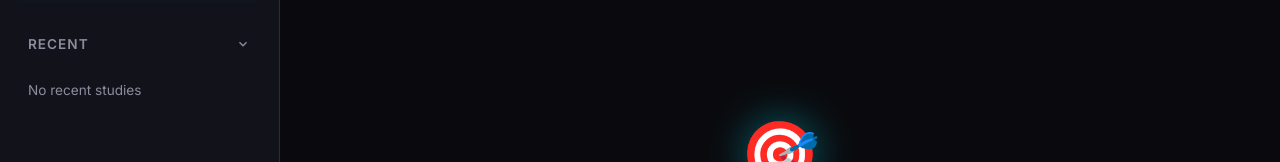
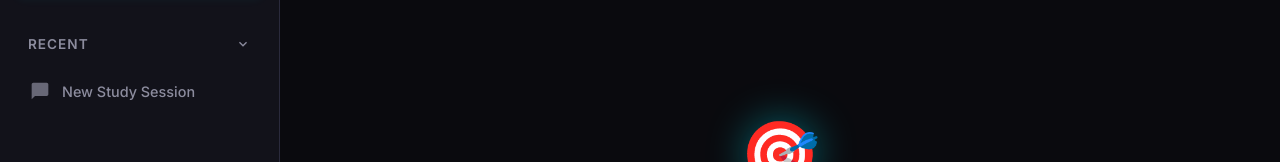
Before and after one commit to pragadish5207/study-lens-pro, a React (Vite) app: page / in a window 1280 px wide. Shown: the part 131-293 px from the top of the page. Built offline with nearby package versions, Linux system fonts and the light colour scheme.

Commit message:
Added chat history switching and auto-naming

```diff
--- a/src/App.css
+++ b/src/App.css
@@ -490,7 +490,7 @@ input:checked + .slider:before {
   display: flex;
   flex-direction: column;
   min-height: 100%;
-  justify-content: flex-end;
+  justify-content: flex-start;
 }
 
 /* --- EMPTY STATE (Greeting) --- */
--- a/src/App.jsx
+++ b/src/App.jsx
@@ -39,7 +39,9 @@ function App() {
 
   // --- HISTORY STATE (BUG FIX: Clean History) ---
   // Changed from the hardcoded array to an empty array [] so it starts fresh.
-  const [chatHistory, setChatHistory] = useState([]);
+  const [chatHistory, setChatHistory] = useState([
+    { id: 1, title: 'New Study Session', messages: [] }
+  ]);
   const [currentChatId, setCurrentChatId] = useState(1);
 
   // --- SETTINGS STATE ---
@@ -50,6 +52,20 @@ function App() {
 
   // --- MOCK PAPER STATE ---
   const [mockPaper, setMockPaper] = useState(null);
+  // --- AUTO-SAVE CHAT HISTORY & AUTO-NAMING ---
+  useEffect(() => {
+    setChatHistory(prev => prev.map(chat => {
+      if (chat.id === currentChatId) {
+        // Auto-generate title from your first message if it's a new session!
+        let newTitle = chat.title;
+        if (messages.length > 0 && chat.title === 'New Study Session') {
+          newTitle = messages[0].text.substring(0, 22) + '...';
+        }
+        return { ...chat, messages: messages, title: newTitle };
+      }
+      return chat;
+    }));
+  }, [messages, currentChatId]);
 
   // --- INITIALIZE AI ENGINE (BUG FIX: Loading Text) ---
   useEffect(() => {
@@ -79,16 +95,23 @@ function App() {
   const toggleSidebar = () => setIsSidebarOpen(!isSidebarOpen);
 
   const handleNewChat = () => {
-    const newId = chatHistory.length + 1;
-    setChatHistory([{ id: newId, title: 'New Study Session' }, ...chatHistory]);
+    const newId = Date.now(); // Creates a unique ID
+    setChatHistory([{ id: newId, title: 'New Study Session', messages: [] }, ...chatHistory]);
     setCurrentChatId(newId);
     setMessages([]); // Clear chat for new session
     setFiles([]); // Clear context
   };
 
   const handleSelectChat = (id) => {
-    setCurrentChatId(id);
-    // Future update: load messages specific to this session ID
+    // 1. Find the saved chat in our history
+    const targetChat = chatHistory.find(c => c.id === id);
+
+    // 2. If it exists, load its messages back to the screen!
+    if (targetChat) {
+      setCurrentChatId(id);
+      setMessages(targetChat.messages || []);
+      setFiles([]); // Clear any pending uploads so they don't leak into old chats
+    }
   };
 
   // --- FILE UPLOAD HANDLER ---
@@ -130,10 +153,18 @@ function App() {
 
     // Dynamic mode injection
     let modeInstructions = UNIVERSAL_INSTRUCTIONS;
-    if (studyMode === 'exam') modeInstructions += "\n- EXAM MODE: Focus heavily on high-weightage topics and past paper patterns.";
-    if (studyMode === 'revision') modeInstructions += "\n- REVISION MODE: Provide very short, 1-page summaries and bullet points.";
-    if (studyMode === 'cheat') modeInstructions += "\n- CHEAT MODE: Give direct, easy-to-understand answers with scoring tips.";
 
+    if (studyMode === 'exam') {
+      modeInstructions += "\n- EXAM MODE: Exams are near! Focus heavily on high-weightage topics. Always prefer easy-to-learn but high-scoring topics. Explain every concept in an easy-to-understand way, like you are teaching a fresher. Do not use complex jargon.";
+    }
+
+    if (studyMode === 'revision') {
+      modeInstructions += "\n- REVISION MODE: STRICT FORMATTING REQUIRED. You MUST use bullet points. Provide ONLY very short, 1-page summaries. Absolutely NO long paragraphs. Keep it incredibly brief and highly structured.";
+    }
+
+    if (studyMode === 'cheat') {
+      modeInstructions += "\n- CHEAT MODE: Give direct, no-nonsense answers with scoring tips. Prefer practical sums over heavy theory. If teaching a practical method, provide 3 types of practice sums (easy, medium, and hard). Give ONE sum at a time and wait for the user to solve it before moving to the next.";
+    }
     try {
       // 3. NEW FEATURE: Pass `isOnlineMode` to the AI Engine.
       // Now the engine knows whether to use your fast API key or the heavy local model.
--- a/src/components/ChatWorkspace.jsx
+++ b/src/components/ChatWorkspace.jsx
@@ -3,7 +3,6 @@ import React, { useEffect, useRef } from 'react';
 const ChatWorkspace = ({ messages, status, isEngineReady }) => {
   const messagesEndRef = useRef(null);
 
-  // Auto-scroll to the bottom when a new message appears
   const scrollToBottom = () => {
     messagesEndRef.current?.scrollIntoView({ behavior: 'smooth' });
   };
@@ -12,12 +11,20 @@ const ChatWorkspace = ({ messages, status, isEngineReady }) => {
     scrollToBottom();
   }, [messages]);
 
+  // 👈 THE NEW TRANSLATOR: Converts **text** to bold and \n to line breaks!
+  const formatText = (text) => {
+    if (!text) return null;
+    let htmlText = text
+      .replace(/\*\*(.*?)\*\*/g, '<strong style="color: var(--accent-alt); text-shadow: 0 0 5px rgba(176, 38, 255, 0.2);">$1</strong>') // Makes it bold and glowing purple!
+      .replace(/\n/g, '<br />'); // Fixes the spacing so it isn't one giant paragraph
+
+    return <span dangerouslySetInnerHTML={{ __html: htmlText }} />;
+  };
+
   return (
     <div className="chat-workspace">
-      {/* Main Chat Area */}
       <div className="chat-container">
         {messages.length === 0 ? (
-          // 1. BRANDING FIX: Replaced Gemini greeting with Study-Lens Pro premium greeting
           <div className="empty-state">
             <div className="premium-logo-placeholder">🎯</div>
             <h2 className="greeting-text">
@@ -26,14 +33,12 @@ const ChatWorkspace = ({ messages, status, isEngineReady }) => {
             <p className="sub-greeting">Your hybrid AI study environment is ready. Upload materials or ask a question to begin.</p>
           </div>
         ) : (
-          // Chat Bubbles
           <div className="messages-list">
             {messages.map((msg, index) => (
               <div
                 key={index}
                 className={`message-wrapper ${msg.role === 'user' ? 'user-message' : 'ai-message'}`}
               >
-                {/* 2. ICON FIX: Changed the AI Avatar to a "Lens/Eye" design */}
                 {msg.role === 'bot' && (
                   <div className="ai-avatar premium-avatar">
                     <svg width="24" height="24" viewBox="0 0 24 24" fill="currentColor">
@@ -41,23 +46,22 @@ const ChatWorkspace = ({ messages, status, isEngineReady }) => {
                     </svg>
                   </div>
                 )}
+                {/* 👈 USING THE TRANSLATOR HERE */}
                 <div className="message-content">
-                  {msg.text}
+                  {msg.role === 'bot' ? formatText(msg.text) : msg.text}
                 </div>
               </div>
             ))}
-            {/* Invisible div to help us scroll to the bottom */}
             <div ref={messagesEndRef} />
           </div>
         )}
 
-        {/* 3. STATUS FIX: Updated to listen for our new Hybrid Engine status text! */}
         {!isEngineReady ? (
           <div className="engine-status loading">
             <span className="status-dot"></span>
             <span>{status}</span>
           </div>
-        ) : status.includes("Thinking") ? ( // Now checks if the word "Thinking" is anywhere in the string!
+        ) : status.includes("Thinking") ? (
           <div className="engine-status thinking">
             <span className="status-pulse"></span>
             <span>{status}</span>
--- a/src/components/Engine.js
+++ b/src/components/Engine.js
@@ -87,8 +87,19 @@ export const getAIResponse = async (userInput, modeInstructions, studyContext, i
     // 2. Inject that exact name dynamically into the URL
     const apiUrl = `https://generativelanguage.googleapis.com/v1beta/${bestModelName}:generateContent?key=${apiKey}`;
 
-    // We combine your instructions, the PDF/Image context, and the question.
-    const fullPrompt = `${modeInstructions}\n\nStudy Context Data:\n${studyContext}\n\nStudent's Question:\n${userInput}`;
+    const fullPrompt = `
+🚨 STRICT SYSTEM DIRECTIVE 🚨
+You are an advanced AI tutor. You MUST format your response EXACTLY according to the active mode rules below. If the mode requires bullet points, short answers, or a specific teaching style, YOU MUST OBEY IT. Do not output a standard paragraph if the mode asks for something else!
+
+[ACTIVE MODE RULES]:
+${modeInstructions}
+
+[CONTEXT MATERIALS]:
+${studyContext ? studyContext : "No uploaded documents."}
+
+[STUDENT'S QUESTION]:
+${userInput}
+`;
 
     try {
       const response = await fetch(apiUrl, {
```
